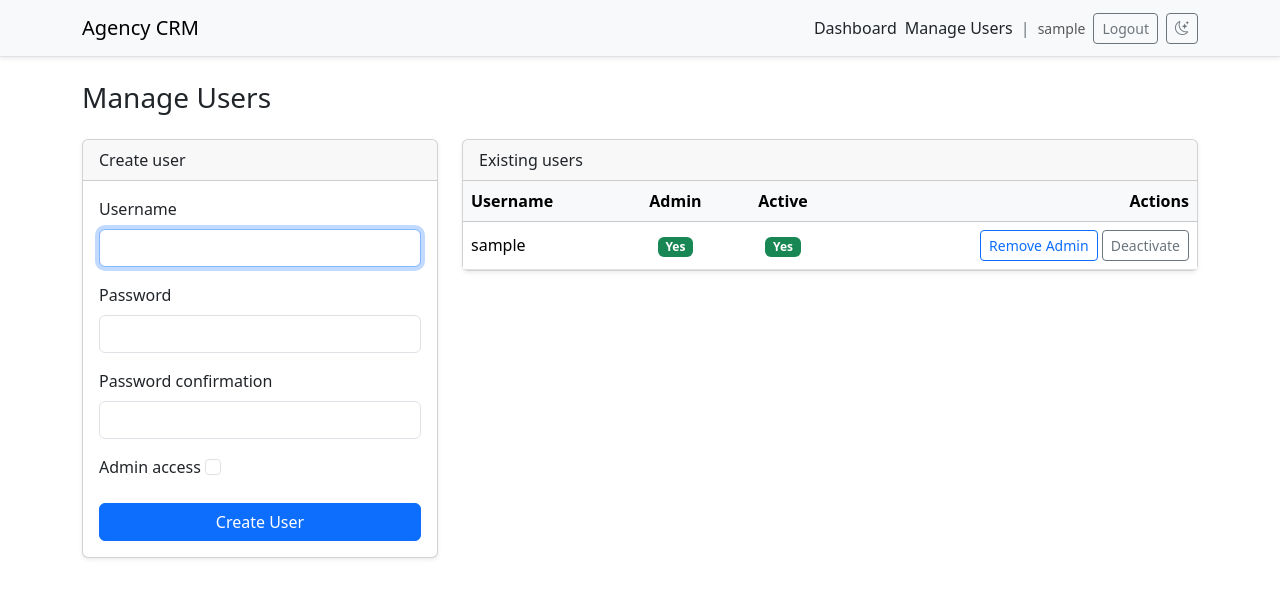
After one commit to yonassolomon/marketing-agency-dashboard, a Django app: page /users/ in a window 1280 px wide. The commit adds this page. Shown: the top 598 px of the page. Run offline with Django 4.2, Linux system fonts and the light colour scheme; the visitor is signed in with stand-in values (Sample User, id 1); data comes from the database, SQL or seed files in the repository.

Commit message:
add admin to manage users to activate and diactivate

```diff
--- a/agency/forms.py
+++ b/agency/forms.py
@@ -22,6 +22,30 @@ class RegisterForm(UserCreationForm):
         for field in self.fields.values():
             css = field.widget.attrs.get("class", "")
             field.widget.attrs["class"] = (css + " form-control").strip()
+
+
+class AdminUserCreateForm(UserCreationForm):
+    is_staff = forms.BooleanField(required=False, label="Admin access")
+
+    class Meta:
+        model = User
+        fields = ("username", "password1", "password2", "is_staff")
+
+    def __init__(self, *args, **kwargs):
+        super().__init__(*args, **kwargs)
+        for name, field in self.fields.items():
+            css = field.widget.attrs.get("class", "")
+            if name == "is_staff":
+                field.widget.attrs["class"] = (css + " form-check-input").strip()
+            else:
+                field.widget.attrs["class"] = (css + " form-control").strip()
+
+    def save(self, commit=True):
+        user = super().save(commit=False)
+        user.is_staff = self.cleaned_data.get("is_staff", False)
+        if commit:
+            user.save()
+        return user
 
 
 class ClientForm(forms.ModelForm):
--- a/agency/templates/agency/base.html
+++ b/agency/templates/agency/base.html
@@ -24,6 +24,9 @@
       <div class="d-flex flex-wrap align-items-center gap-2 ms-auto">
         {% if user.is_authenticated %}
         <a class="nav-link py-1" href="{% url 'dashboard' %}">Dashboard</a>
+        {% if user.is_staff %}
+        <a class="nav-link py-1" href="{% url 'user_management' %}">Manage Users</a>
+        {% endif %}
         <span class="text-secondary d-none d-sm-inline">|</span>
         <span class="navbar-text small">{{ user.username }}</span>
         <form action="{% url 'logout' %}" method="post" class="d-inline">
--- /dev/null
+++ b/agency/templates/agency/user_management.html
@@ -0,0 +1,92 @@
+{% extends "agency/base.html" %}
+{% block title %}Manage Users — Agency CRM{% endblock %}
+{% block content %}
+<h1 class="h3 mb-4">Manage Users</h1>
+
+<div class="row g-4">
+  <div class="col-lg-4">
+    <div class="card shadow-sm">
+      <div class="card-header">Create user</div>
+      <div class="card-body">
+        <form method="post" novalidate>
+          {% csrf_token %}
+          <input type="hidden" name="action" value="create_user">
+          {% for field in create_form %}
+          <div class="mb-3">
+            <label class="form-label" for="{{ field.id_for_label }}">{{ field.label }}</label>
+            {{ field }}
+            {% if field.errors %}
+            <div class="text-danger small mt-1">{{ field.errors|striptags }}</div>
+            {% endif %}
+          </div>
+          {% endfor %}
+          <button type="submit" class="btn btn-primary w-100">Create User</button>
+        </form>
+      </div>
+    </div>
+  </div>
+
+  <div class="col-lg-8">
+    <div class="card shadow-sm">
+      <div class="card-header">Existing users</div>
+      <div class="card-body p-0">
+        <div class="table-responsive">
+          <table class="table table-hover mb-0 align-middle">
+            <thead class="table-light">
+              <tr>
+                <th>Username</th>
+                <th class="text-center">Admin</th>
+                <th class="text-center">Active</th>
+                <th class="text-end">Actions</th>
+              </tr>
+            </thead>
+            <tbody>
+              {% for managed_user in users %}
+              <tr>
+                <td>{{ managed_user.username }}</td>
+                <td class="text-center">
+                  {% if managed_user.is_staff %}
+                  <span class="badge text-bg-success">Yes</span>
+                  {% else %}
+                  <span class="badge text-bg-secondary">No</span>
+                  {% endif %}
+                </td>
+                <td class="text-center">
+                  {% if managed_user.is_active %}
+                  <span class="badge text-bg-success">Yes</span>
+                  {% else %}
+                  <span class="badge text-bg-danger">No</span>
+                  {% endif %}
+                </td>
+                <td class="text-end text-nowrap">
+                  <form method="post" class="d-inline">
+                    {% csrf_token %}
+                    <input type="hidden" name="action" value="toggle_staff">
+                    <input type="hidden" name="user_id" value="{{ managed_user.id }}">
+                    <button type="submit" class="btn btn-sm btn-outline-primary">
+                      {% if managed_user.is_staff %}Remove Admin{% else %}Make Admin{% endif %}
+                    </button>
+                  </form>
+                  <form method="post" class="d-inline">
+                    {% csrf_token %}
+                    <input type="hidden" name="action" value="toggle_active">
+                    <input type="hidden" name="user_id" value="{{ managed_user.id }}">
+                    <button type="submit" class="btn btn-sm btn-outline-secondary">
+                      {% if managed_user.is_active %}Deactivate{% else %}Activate{% endif %}
+                    </button>
+                  </form>
+                </td>
+              </tr>
+              {% empty %}
+              <tr>
+                <td colspan="4" class="text-center text-muted py-4">No users found.</td>
+              </tr>
+              {% endfor %}
+            </tbody>
+          </table>
+        </div>
+      </div>
+    </div>
+  </div>
+</div>
+{% endblock %}
--- a/agency/urls.py
+++ b/agency/urls.py
@@ -8,6 +8,7 @@ urlpatterns = [
     path("login/", views.AgencyLoginView.as_view(), name="login"),
     path("logout/", LogoutView.as_view(), name="logout"),
     path("", views.dashboard, name="dashboard"),
+    path("users/", views.user_management, name="user_management"),
     path("clients/add/", views.client_create, name="client_create"),
     path("clients/<int:pk>/", views.client_detail, name="client_detail"),
     path("clients/<int:pk>/edit/", views.client_edit, name="client_edit"),
--- a/agency/views.py
+++ b/agency/views.py
@@ -2,7 +2,8 @@ import json
 
 from django.contrib import messages
 from django.contrib.auth import login
-from django.contrib.auth.decorators import login_required
+from django.contrib.auth.decorators import login_required, user_passes_test
+from django.contrib.auth.models import User
 from django.contrib.auth.views import LoginView
 from django.db.models import Count, Q, Sum
 from django.http import JsonResponse
@@ -12,6 +13,7 @@ from django.views.decorators.http import require_http_methods, require_POST
 
 from .forms import (
     AgencyAuthenticationForm,
+    AdminUserCreateForm,
     CampaignForm,
     ClientForm,
     NoteForm,
@@ -19,6 +21,10 @@ from .forms import (
     TaskForm,
 )
 from .models import Campaign, Client, Note, Task
+
+
+def _is_admin_user(user):
+    return user.is_authenticated and user.is_staff
 
 
 def register(request):
@@ -237,3 +243,49 @@ def task_toggle(request, pk, task_id):
     task.is_completed = not task.is_completed
     task.save(update_fields=["is_completed"])
     return redirect("client_detail", pk=pk)
+
+
+@login_required
+@user_passes_test(_is_admin_user)
+def user_management(request):
+    create_form = AdminUserCreateForm()
+
+    if request.method == "POST":
+        action = request.POST.get("action")
+        user_id = request.POST.get("user_id")
+
+        if action == "create_user":
+            create_form = AdminUserCreateForm(request.POST)
+            if create_form.is_valid():
+                user = create_form.save()
+                messages.success(request, f"User '{user.username}' created successfully.")
+                return redirect("user_management")
+        elif action in {"toggle_staff", "toggle_active"} and user_id:
+            target_user = get_object_or_404(User, pk=user_id)
+            if target_user == request.user and action == "toggle_staff":
+                messages.error(request, "You cannot remove your own admin access.")
+                return redirect("user_management")
+            if target_user == request.user and action == "toggle_active":
+                messages.error(request, "You cannot deactivate your own account.")
+                return redirect("user_management")
+            if action == "toggle_staff":
+                target_user.is_staff = not target_user.is_staff
+                target_user.save(update_fields=["is_staff"])
+                state = "granted" if target_user.is_staff else "removed"
+                messages.success(
+                    request,
+                    f"Admin access {state} for '{target_user.username}'.",
+                )
+            else:
+                target_user.is_active = not target_user.is_active
+                target_user.save(update_fields=["is_active"])
+                state = "activated" if target_user.is_active else "deactivated"
+                messages.success(request, f"User '{target_user.username}' {state}.")
+            return redirect("user_management")
+
+    users = User.objects.order_by("username")
+    return render(
+        request,
+        "agency/user_management.html",
+        {"users": users, "create_form": create_form},
+    )
```
Also changed, not shown: README.md.
